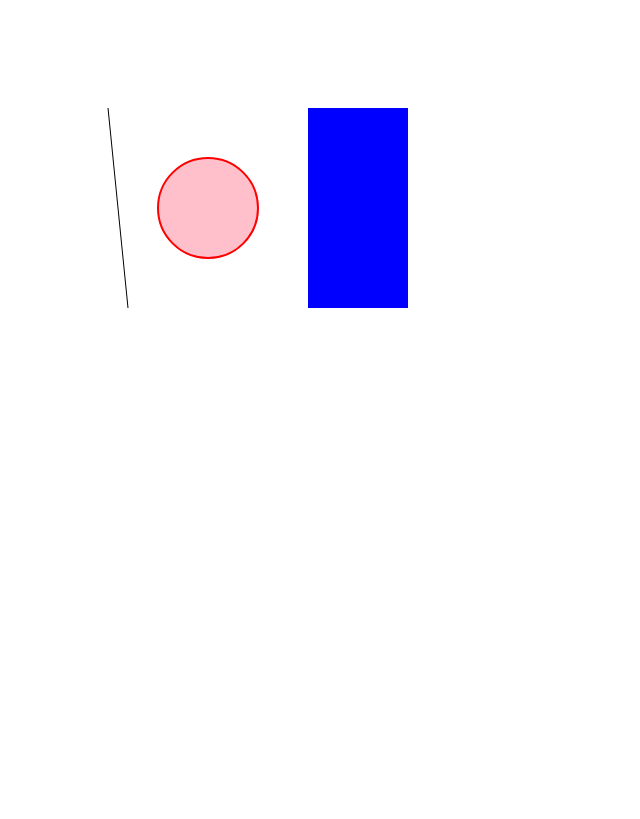
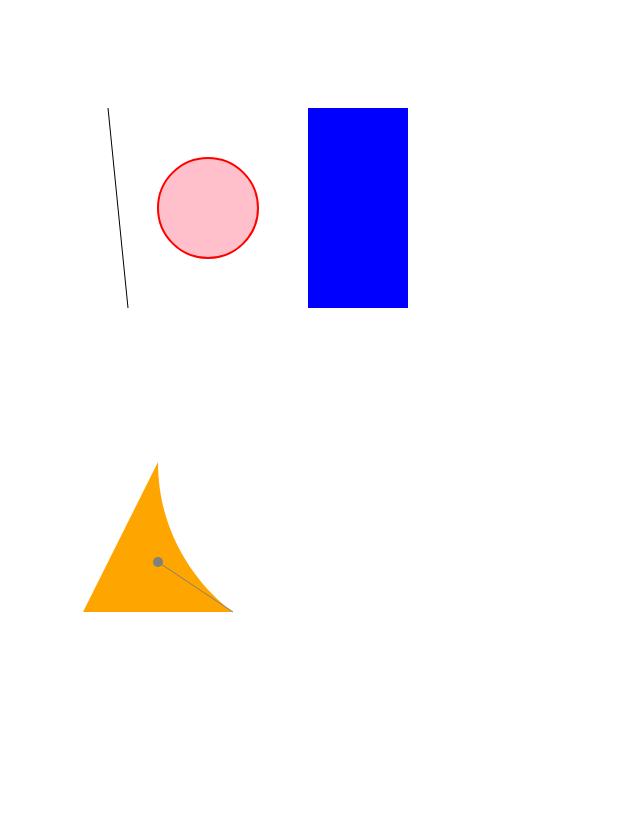
Before and after one commit to kguertin/d3, a plain HTML site: page basics/index.html in a window 1280 px wide. Shown: the whole page, without its empty margins (0-640 px from the left). Drawn offline with Linux system fonts and the light colour scheme.

Commit message:
review svg paths

```diff
--- a/basics/index.html
+++ b/basics/index.html
@@ -7,10 +7,22 @@
     <title>SVG Basics</title>
 </head>
 <body>
-    <svg width="600" height="600">
-        <rect x="300" y="100" fill="blue" width="100" height="200" />
-        <circle cx="200" cy="200" r="50" fill="pink" stroke="red" stroke-width="2"/>
-        <line x1="100" y1="100" x2="120" y2="300" stroke="black"/>
-    </svg>
+    <div>
+        <svg width="600" height="400">
+            <rect x="300" y="100" fill="blue" width="100" height="200" />
+            <circle cx="200" cy="200" r="50" fill="pink" stroke="red" stroke-width="2"/>
+            <line x1="100" y1="100" x2="120" y2="300" stroke="black"/>
+        </svg>
+    </div>
+    <div>
+
+        <svg width="600" height="400">
+            <path d="M 150 50 L 75 200 L 225 200 C 225 200 150 150 150 50" fill="orange"></path>
+            <circle cx="150" cy="150" r="5" fill="grey"></circle>
+            <line x1="225" y1="200" x2="150" y2="150" stroke="grey"></line>
+        </svg>
+    </div>
+
+
 </body>
 </html>
```
